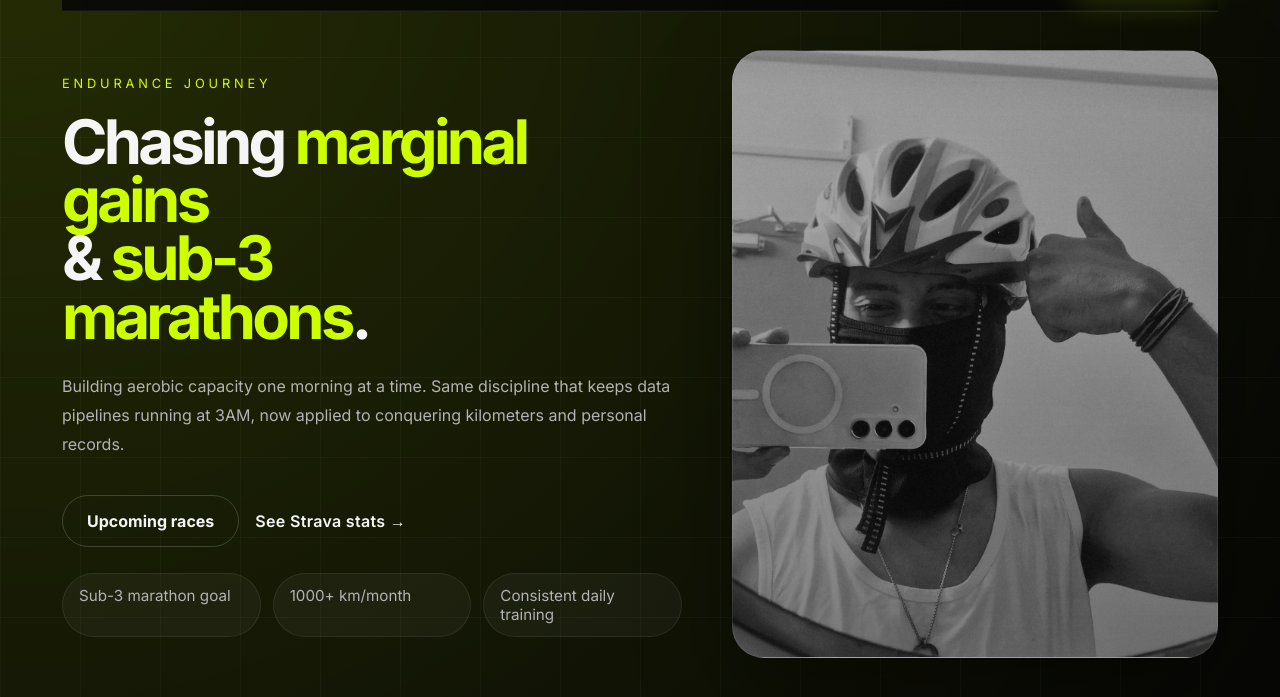
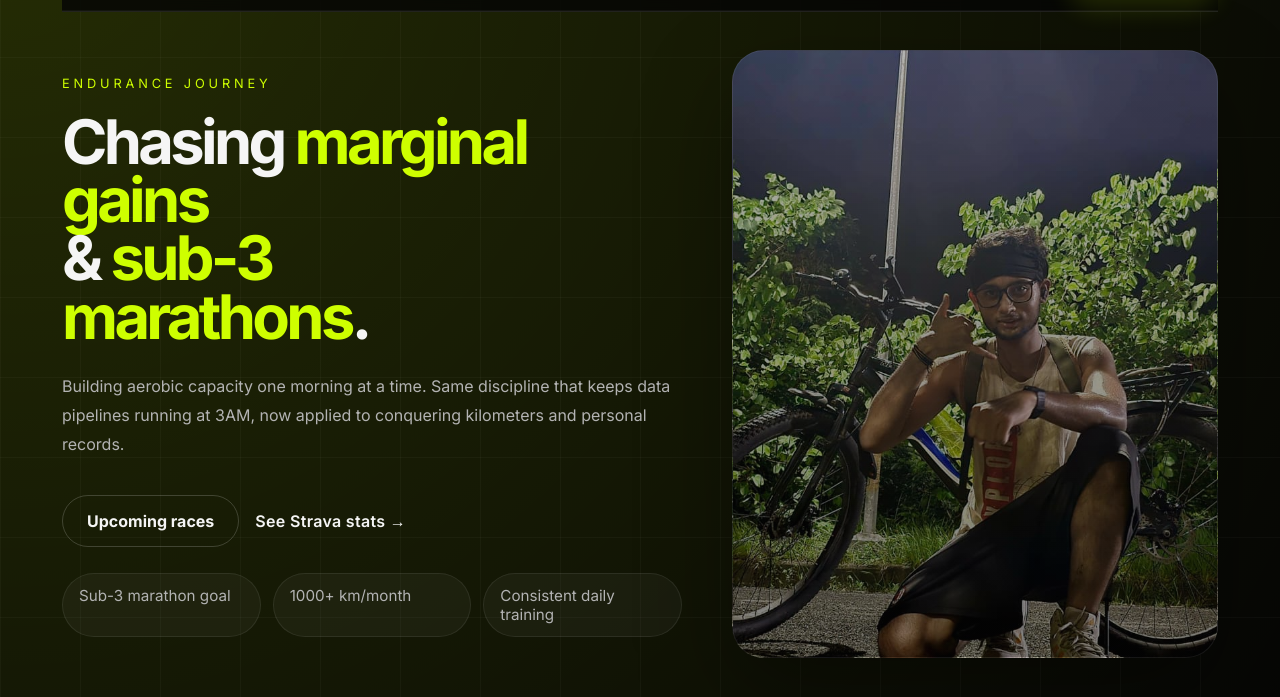
Before and after one commit to DebankanSarkar7/portfolio, a website: page endurance.html in a window 1280 px wide. Shown: the part 103-800 px from the top of the page. Drawn offline with Linux system fonts and the light colour scheme; no server answers.

Commit message:
Update hero image inline style to use me_and_my_buddy.jpeg

```diff
--- a/endurance.html
+++ b/endurance.html
@@ -53,7 +53,7 @@
       </div>
 
       <div class="hero-media reveal-on-scroll">
-        <div class="hero-image" style="background-image: linear-gradient(180deg, rgba(5,5,5,0.3), rgba(5,5,5,0.5)), url('https://debankansarkar7.github.io/portfolio/images/I_m_cyclist_selfie.jpeg'); background-size: cover; background-position: center;" role="img" aria-label="Cyclist selfie showing endurance journey"></div>
+        <div class="hero-image" style="background-image: linear-gradient(180deg, rgba(5,5,5,0.3), rgba(5,5,5,0.5)), url('https://debankansarkar7.github.io/portfolio/images/me_and_my_buddy.jpeg'); background-size: cover; background-position: center;" role="img" aria-label="Profile picture showing endurance journey"></div>
       </div>
     </main>
 
```
Also changed, not shown: public/endurance.html (+1 -1 lines).
